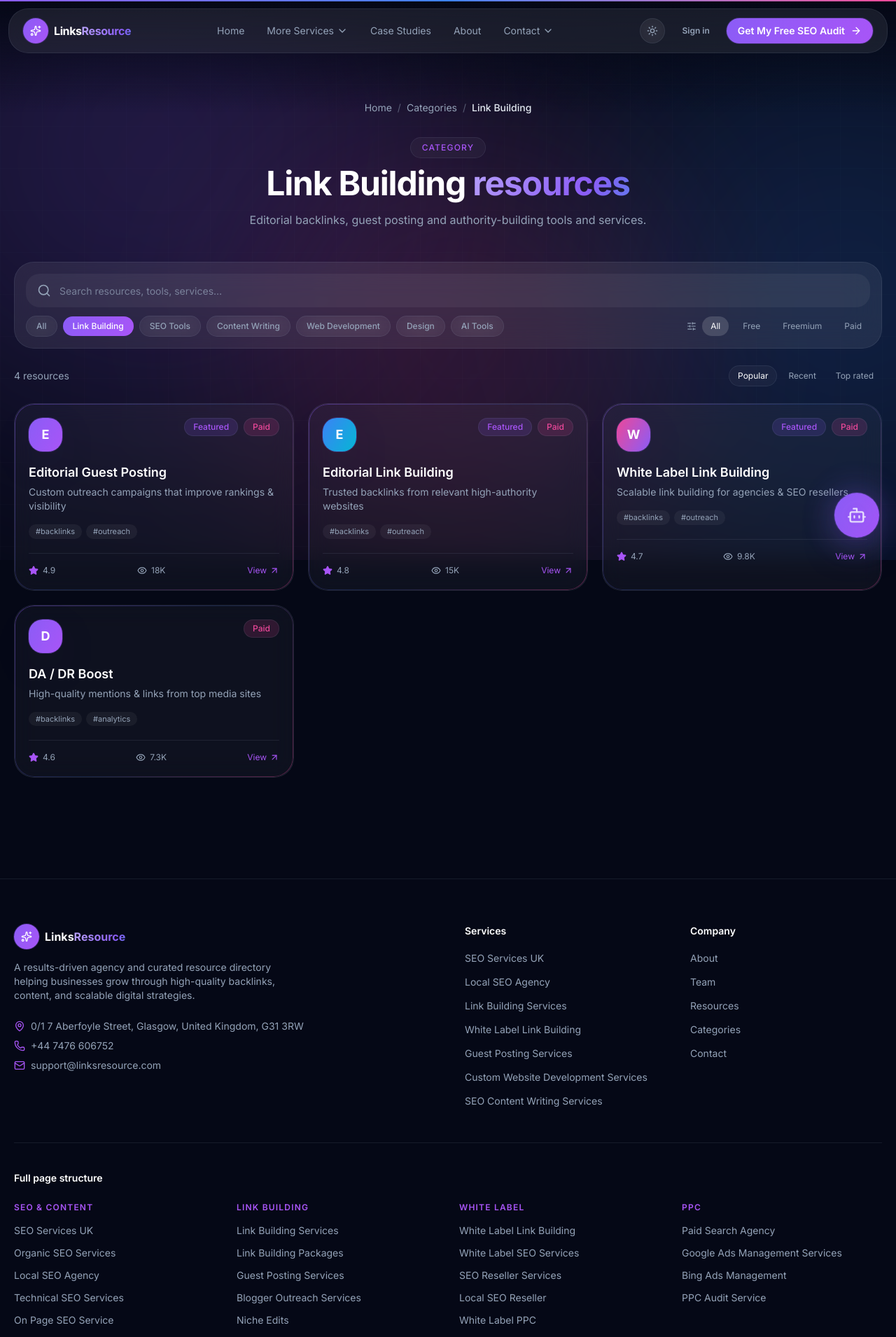
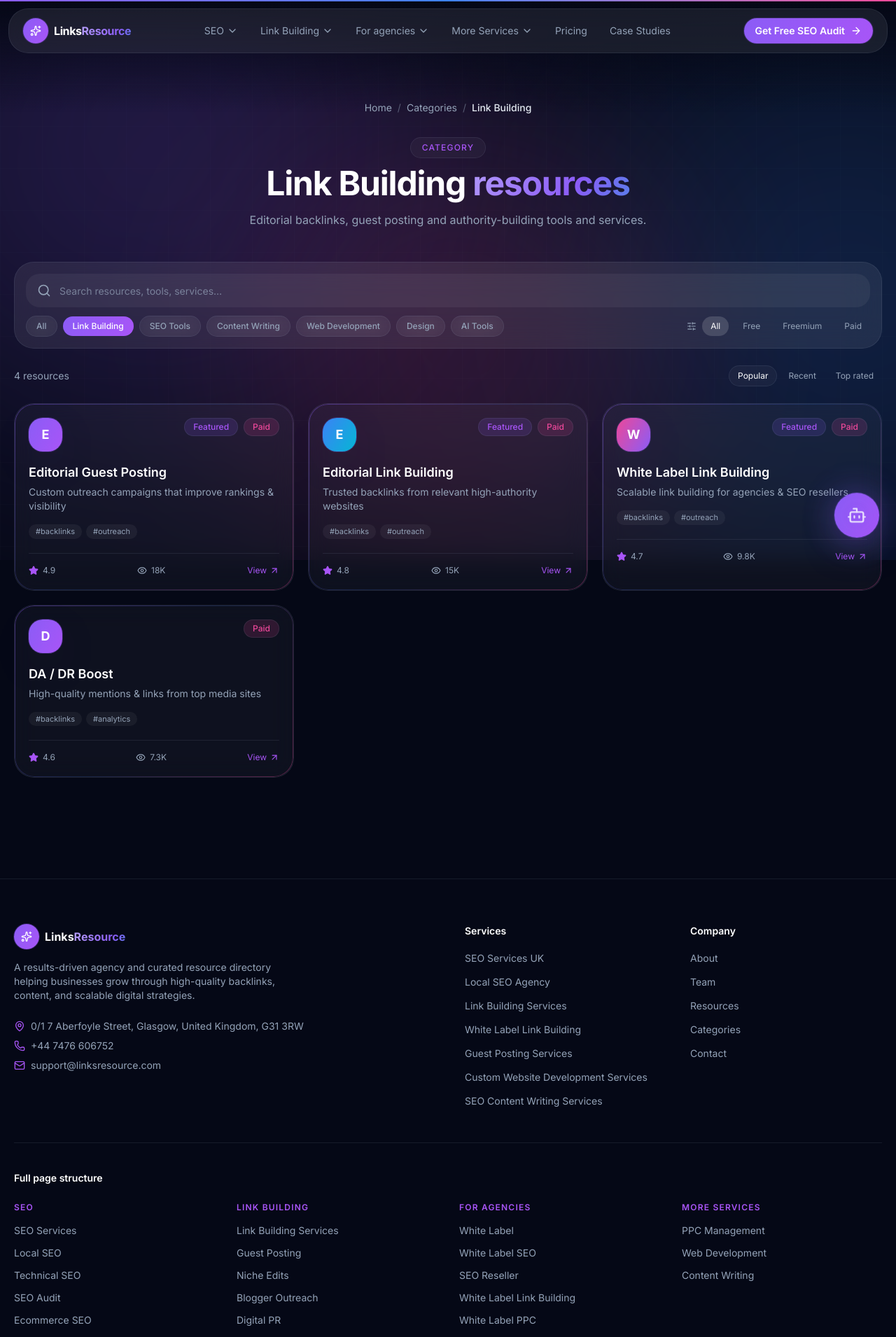
Before and after one commit to zain9082/links-resource, a Next.js app: page /categories/link-building in a window 1280 px wide. Shown: the top 1910 px of the page at 70% size. Built offline with nearby package versions, Linux system fonts and the light colour scheme.

Commit message:
feat: replace header with focused service navigation

```diff
--- a/content/pages/navigation.ts
+++ b/content/pages/navigation.ts
@@ -1,24 +1,48 @@
-import type { NavbarMenuSection } from "../../src/lib/data";
 import { visiblePageConfigs } from ".";
 
-export function pageNavigationSections(): NavbarMenuSection[] {
-  const pages = visiblePageConfigs().filter((page) => page.slug !== "/");
-  const groups = [
-    { title: "SEO & Content", accepts: (slug: string) => slug.startsWith("/seo-") || slug.startsWith("/content-writing-services") || slug === "/ai-seo-agency" },
-    { title: "Link Building", accepts: (slug: string) => slug.startsWith("/link-building") || ["/guest-posting-services", "/blogger-outreach-services", "/niche-edits", "/digital-pr-services"].includes(slug) },
-    { title: "White Label", accepts: (slug: string) => slug.startsWith("/white-label") },
-    { title: "PPC", accepts: (slug: string) => slug.startsWith("/ppc-management") },
-    { title: "Web Development", accepts: (slug: string) => slug.startsWith("/web-development") },
-    { title: "Industries", accepts: (slug: string) => slug.startsWith("/industries") },
-    { title: "Locations", accepts: (slug: string) => slug.startsWith("/locations") },
-    { title: "Guides & Results", accepts: (slug: string) => slug.startsWith("/blog") || slug === "/case-studies" },
-  ];
-  return groups.map((group) => ({
-    title: group.title,
-    items: pages.filter((page) => group.accepts(page.slug)).map((page) => ({
-      title: page.title,
-      description: page.metaDescription,
-      href: page.slug,
-    })),
-  })).filter((group) => group.items.length > 0);
+export type HeaderItem = { title: string; description: string; href: string };
+export type HeaderMenu = { title: string; items: HeaderItem[]; bottomLinks?: HeaderItem[] };
+
+const menus: HeaderMenu[] = [
+  { title: "SEO", items: [
+    { title: "SEO Services", description: "Technical, content and authority work in one plan.", href: "/seo-services" },
+    { title: "Local SEO", description: "Win nearby searches and map visibility.", href: "/seo-services/local-seo" },
+    { title: "Technical SEO", description: "Find crawl, speed and indexing blockers.", href: "/seo-services/technical-seo" },
+    { title: "SEO Audit", description: "See what limits rankings and conversions.", href: "/seo-services/seo-audit" },
+    { title: "Ecommerce SEO", description: "Improve product discovery and category performance.", href: "/seo-services/ecommerce-seo" },
+    { title: "AI SEO Agency", description: "Prepare content for AI search discovery.", href: "/ai-seo-agency" },
+  ], bottomLinks: [
+    { title: "Industries →", description: "Find SEO plans for your sector.", href: "/industries" },
+    { title: "Locations →", description: "See local SEO support across the UK.", href: "/locations" },
+  ] },
+  { title: "Link Building", items: [
+    { title: "Link Building Services", description: "Earn relevant authority from vetted publications.", href: "/link-building-services" },
+    { title: "Guest Posting", description: "Place useful articles on real sites.", href: "/guest-posting-services" },
+    { title: "Niche Edits", description: "Add contextual links to existing articles.", href: "/niche-edits" },
+    { title: "Blogger Outreach", description: "Reach publishers matched to your niche.", href: "/blogger-outreach-services" },
+    { title: "Digital PR", description: "Turn newsworthy stories into earned coverage.", href: "/digital-pr-services" },
+    { title: "Link Building Packages", description: "Compare outreach scope and campaign options.", href: "/link-building-services/packages" },
+  ] },
+  { title: "For agencies", items: [
+    { title: "White Label", description: "Scale delivery under your own brand.", href: "/white-label" },
+    { title: "White Label SEO", description: "Offer managed search campaigns to clients.", href: "/white-label/seo" },
+    { title: "SEO Reseller", description: "Resell fulfilment with clear agency reporting.", href: "/white-label/seo/reseller" },
+    { title: "White Label Link Building", description: "Deliver vetted placements behind your brand.", href: "/white-label/link-building" },
+    { title: "White Label PPC", description: "Add paid search without hiring specialists.", href: "/white-label/ppc" },
+    { title: "White Label Web Development", description: "Ship client websites through our team.", href: "/white-label/web-development" },
+  ] },
+  { title: "More Services", items: [
+    { title: "PPC Management", description: "Manage spend, targeting and conversion performance.", href: "/ppc-management" },
+    { title: "Web Development", description: "Build fast sites that support growth.", href: "/web-development" },
+    { title: "Content Writing", description: "Create search-led copy that converts readers.", href: "/content-writing-services" },
+  ] },
+];
+
+export function pageNavigationSections(): HeaderMenu[] {
+  const visible = new Set(visiblePageConfigs().map((page) => page.slug));
+  return menus.map((menu) => ({
+    title: menu.title,
+    items: menu.items.filter((item) => visible.has(item.href)),
+    bottomLinks: menu.bottomLinks?.filter((item) => visible.has(item.href)),
+  })).filter((menu) => menu.items.length || menu.bottomLinks?.length);
 }
--- a/src/components/layout/navbar.tsx
+++ b/src/components/layout/navbar.tsx
@@ -1,68 +1,63 @@
 "use client";
 
 import Link from "next/link";
-import { useEffect, useState } from "react";
+import { useEffect, useRef, useState } from "react";
 import { AnimatePresence, motion } from "framer-motion";
 import { ChevronDown, Menu, Sparkles, X } from "lucide-react";
 import { cn } from "@/lib/utils";
-import { Button } from "@/components/ui/button";
-import { ThemeToggle } from "@/components/layout/theme-toggle";
-import { navigateToHash } from "@/components/layout/hash-scroll";
 import { SeoAuditButton } from "@/components/seo-audit/seo-audit-button";
-import type { NavbarMenuItem, NavbarMenuSection } from "@/lib/data";
+import type { HeaderItem, HeaderMenu } from "../../../content/pages/navigation";
 
-const links = [
+const topLinks = [
+  { href: "/seo-packages", label: "Pricing" },
   { href: "/case-studies", label: "Case Studies" },
-  { href: "/about", label: "About" },
 ];
 
-const contactMenu: NavbarMenuItem[] = [
-  {
-    title: "Contact Us",
-    description: "Talk with our team about your SEO and growth goals.",
-    href: "/contact",
-  },
-  {
-    title: "Book Free Consultation",
-    description: "Request a strategy call and get a growth action plan.",
-    href: "/contact",
-  },
-  {
-    title: "Email Support",
-    description: "Reach us directly: support@linksresource.com",
-    href: "mailto:support@linksresource.com",
-  },
-  {
-    title: "Meet Our Team",
-    description: "See the specialists behind your campaigns.",
-    href: "/team",
-  },
-];
+const navLinkClass = "shrink-0 whitespace-nowrap rounded-full px-2.5 py-2 text-xs text-muted transition-colors hover:bg-white/5 hover:text-white xl:px-3.5 xl:text-sm";
 
-const navLinkClass =
-  "shrink-0 whitespace-nowrap rounded-full px-2.5 py-2 text-xs text-muted transition-colors hover:bg-white/5 hover:text-white xl:px-3.5 xl:text-sm";
+function DropdownItem({ item, onClick }: { item: HeaderItem; onClick: () => void }) {
+  return <Link
+    href={item.href}
+    onClick={onClick}
+    className="block rounded-xl border border-white/10 bg-bg-800/90 p-4 transition-colors hover:border-purple-2/30 hover:bg-bg-700/90"
+  >
+    <span className="block text-sm font-semibold text-white">{item.title}</span>
+    <span className="mt-1 block text-xs leading-relaxed text-muted">{item.description}</span>
+  </Link>;
+}
 
-export function Navbar({ servicesMenu }: { servicesMenu: NavbarMenuSection[] }) {
+export function Navbar({ servicesMenu }: { servicesMenu: HeaderMenu[] }) {
   const [scrolled, setScrolled] = useState(false);
-  const [open, setOpen] = useState(false);
-  const [menu, setMenu] = useState<"more-services" | "contact" | null>(null);
+  const [mobileOpen, setMobileOpen] = useState(false);
+  const [desktopOpen, setDesktopOpen] = useState<string | null>(null);
+  const [mobileSection, setMobileSection] = useState<string | null>(null);
+  const headerRef = useRef<HTMLElement>(null);
 
   useEffect(() => {
     const onScroll = () => setScrolled(window.scrollY > 12);
+    const onOutside = (event: MouseEvent) => {
+      if (!headerRef.current?.contains(event.target as Node)) setDesktopOpen(null);
+    };
+    const onEscape = (event: KeyboardEvent) => {
+      if (event.key === "Escape") { setDesktopOpen(null); setMobileOpen(false); }
+    };
     onScroll();
     window.addEventListener("scroll", onScroll, { passive: true });
-    return () => window.removeEventListener("scroll", onScroll);
+    document.addEventListener("pointerdown", onOutside);
+    document.addEventListener("keydown", onEscape);
+    return () => {
+      window.removeEventListener("scroll", onScroll);
+      document.removeEventListener("pointerdown", onOutside);
+      document.removeEventListener("keydown", onEscape);
+    };
   }, []);
 
-  return (
-    <header className="fixed inset-x-0 top-0 z-50 px-3 pt-3">
-      <nav
-        className={cn(
+  return <header ref={headerRef} className="fixed inset-x-0 top-0 z-50 px-3 pt-3">
+    <nav className={cn(
       "mx-auto flex h-16 max-w-[min(1440px,calc(100vw-1.5rem))] items-center justify-between gap-2 rounded-2xl px-3 transition-all duration-300 sm:px-5 lg:gap-3",
       scrolled ? "glass-strong glow-shadow" : "glass-strong"
-        )}
-      >
-        <Link href="/" className="group flex shrink-0 items-center gap-2">
+    )}>
+      <Link href="/" className="group flex shrink-0 items-center gap-2" onClick={() => { setDesktopOpen(null); setMobileOpen(false); }}>
         <span className="grid size-9 place-items-center rounded-xl bg-gradient-purple glow-shadow">
           <Sparkles className="size-4 text-white" />
         </span>
@@ -72,241 +67,82 @@ export function Navbar({ servicesMenu }: { servicesMenu: NavbarMenuSection[] })
       </Link>
 
       <div className="hidden min-w-0 flex-1 flex-nowrap items-center justify-center gap-0.5 lg:flex xl:gap-1">
-          <Link href="/" className={navLinkClass}>
-            Home
-          </Link>
-
-          <div
-            onMouseEnter={() => setMenu("more-services")}
-            onMouseLeave={() => setMenu(null)}
-            className="relative shrink-0"
+        {servicesMenu.map((section) => <div key={section.title}>
+          <button
+            type="button"
+            aria-expanded={desktopOpen === section.title}
+            aria-controls="header-dropdown"
+            onClick={() => setDesktopOpen(desktopOpen === section.title ? null : section.title)}
+            className={cn(navLinkClass, "inline-flex items-center gap-1")}
           >
-            <button className={cn(navLinkClass, "inline-flex items-center gap-1")}>
-              More Services <ChevronDown className="size-3.5 shrink-0 xl:size-4" />
+            {section.title}<ChevronDown className={cn("size-3.5 shrink-0 transition-transform xl:size-4", desktopOpen === section.title && "rotate-180")} />
           </button>
-            <ServicesMegaMenu open={menu === "more-services"} sections={servicesMenu} />
+        </div>)}
+        {topLinks.map((item) => <Link key={item.href} href={item.href} onClick={() => setDesktopOpen(null)} className={navLinkClass}>{item.label}</Link>)}
       </div>
-
-          {links.map((l) => (
-            <Link
-              key={l.href}
-              href={l.href}
-              className={navLinkClass}
-              onClick={(e) => {
-                if (navigateToHash(l.href)) e.preventDefault();
-              }}
-            >
-              {l.label}
-            </Link>
-          ))}
-          <div
-            onMouseEnter={() => setMenu("contact")}
-            onMouseLeave={() => setMenu(null)}
-            className="relative shrink-0"
-          >
-            <button className={cn(navLinkClass, "inline-flex items-center gap-1")}>
-              Contact <ChevronDown className="size-3.5 shrink-0 xl:size-4" />
-            </button>
-            <MegaMenu open={menu === "contact"} title="GET IN TOUCH" items={contactMenu} />
+      <div className="hidden shrink-0 lg:flex">
+        <SeoAuditButton size="sm" label="Get Free SEO Audit" className="whitespace-nowrap text-xs xl:text-sm" />
       </div>
-        </div>
-
-        <div className="hidden shrink-0 items-center gap-1.5 lg:flex xl:gap-2">
-          <ThemeToggle />
-          <Button asChild variant="ghost" size="sm" className="hidden xl:inline-flex">
-            <Link href="/login">Sign in</Link>
-          </Button>
-          <SeoAuditButton
-            size="sm"
-            responsive
-            className="whitespace-nowrap text-xs xl:text-sm"
-          />
-        </div>
-
       <button
+        type="button"
         aria-label="Toggle menu"
-          onClick={() => setOpen((v) => !v)}
+        aria-expanded={mobileOpen}
+        onClick={() => { setMobileOpen(!mobileOpen); setDesktopOpen(null); }}
         className="grid size-10 shrink-0 place-items-center rounded-xl glass text-white lg:hidden"
       >
-          {open ? <X className="size-5" /> : <Menu className="size-5" />}
+        {mobileOpen ? <X className="size-5" /> : <Menu className="size-5" />}
       </button>
     </nav>
 
     <AnimatePresence>
-        {open && (
-          <motion.div
-            initial={{ opacity: 0, y: -10 }}
-            animate={{ opacity: 1, y: 0 }}
-            exit={{ opacity: 0, y: -10 }}
-            className="mx-auto mt-2 max-w-[min(1440px,calc(100vw-1.5rem))] overflow-hidden rounded-2xl glass-strong p-3 lg:hidden"
-          >
-            <div className="flex flex-col gap-1">
-              <Link
-                href="/"
-                onClick={() => setOpen(false)}
-                className="rounded-xl px-4 py-3 text-sm text-muted hover:bg-white/5 hover:text-white"
-              >
-                Home
-              </Link>
-
-              {servicesMenu.map((section) => (
-                <div key={section.title} className="mt-1">
-                  <p className="px-4 py-2 text-[10px] font-semibold uppercase tracking-[0.14em] text-purple-2">
-                    {section.title}
-                  </p>
-                  {section.items.map((item) => (
-                    <Link
-                      key={item.href}
-                      href={item.href}
-                      onClick={() => setOpen(false)}
-                      className="block rounded-xl px-4 py-2.5 text-sm text-muted hover:bg-white/5 hover:text-white"
-                    >
-                      {item.title}
-                    </Link>
-                  ))}
-                </div>
-              ))}
-
-              {links.map((l) => (
-                <Link
-                  key={l.href}
-                  href={l.href}
-                  onClick={(e) => {
-                    if (navigateToHash(l.href)) e.preventDefault();
-                    setOpen(false);
-                  }}
-                  className="rounded-xl px-4 py-3 text-sm text-muted hover:bg-white/5 hover:text-white"
-                >
-                  {l.label}
-                </Link>
-              ))}
-
-              <Link
-                href="/contact"
-                onClick={() => setOpen(false)}
-                className="rounded-xl px-4 py-3 text-sm text-muted hover:bg-white/5 hover:text-white"
-              >
-                Contact
-              </Link>
-
-              <div className="mt-2 flex gap-2">
-                <ThemeToggle />
-                <Button asChild variant="outline" size="sm" className="flex-1">
-                  <Link href="/login" onClick={() => setOpen(false)}>
-                    Sign in
-                  </Link>
-                </Button>
-                <SeoAuditButton
-                  size="sm"
-                  short
-                  className="flex-1"
-                  onOpen={() => setOpen(false)}
-                />
-              </div>
-            </div>
-          </motion.div>
-        )}
-      </AnimatePresence>
-    </header>
-  );
-}
-
-function MenuItemCard({ item }: { item: NavbarMenuItem }) {
-  const cardClass =
-    "block rounded-xl border border-white/10 bg-bg-800/90 p-4 transition-colors hover:border-purple-2/30 hover:bg-bg-700/90";
-
-  if (item.href.startsWith("mailto:")) {
-    return (
-      <a href={item.href} className={cardClass}>
-        <h4 className="text-sm font-semibold text-white">{item.title}</h4>
-        <p className="mt-1 text-xs leading-relaxed text-muted">{item.description}</p>
-      </a>
-    );
-  }
-
-  return (
-    <Link href={item.href} className={cardClass}>
-      <h4 className="text-sm font-semibold text-white">{item.title}</h4>
-      <p className="mt-1 text-xs leading-relaxed text-muted">{item.description}</p>
-    </Link>
-  );
-}
-
-function ServicesMegaMenu({
-  open,
-  sections,
-}: {
-  open: boolean;
-  sections: NavbarMenuSection[];
-}) {
-  return (
-    <AnimatePresence>
-      {open && (
-        <motion.div
+      {desktopOpen && <motion.div
+        id="header-dropdown"
         initial={{ opacity: 0, y: 8 }}
         animate={{ opacity: 1, y: 0 }}
         exit={{ opacity: 0, y: 8 }}
         transition={{ duration: 0.2 }}
-          className="fixed inset-x-4 top-16 z-50 mx-auto max-h-[75vh] w-[min(1100px,calc(100vw-2rem))] overflow-y-auto rounded-2xl border border-white/15 bg-bg-800/95 p-5 shadow-2xl backdrop-blur-xl"
+        className="fixed inset-x-4 top-20 z-50 mx-auto hidden max-h-[75vh] w-[min(760px,calc(100vw-2rem))] overflow-y-auto rounded-2xl border border-white/15 bg-bg-800/95 p-5 shadow-2xl backdrop-blur-xl lg:block"
       >
-          <p className="mb-4 text-xs font-semibold uppercase tracking-[0.16em] text-purple-2">
-            Our Services
-          </p>
-          <div className="grid grid-cols-2 gap-5 xl:grid-cols-4">
-            {sections.map((section, index) => (
-              <div
-                key={section.title}
-                className={cn(
-                  "min-w-0",
-                  index > 0 && "border-l border-white/10 pl-5"
-                )}
+        {servicesMenu.filter((section) => section.title === desktopOpen).map((section) => <div key={section.title}>
+          <p className="mb-4 text-xs font-semibold uppercase tracking-[0.16em] text-purple-2">{section.title}</p>
+          <div className="grid gap-3 sm:grid-cols-2">
+            {section.items.map((item) => <DropdownItem key={item.href} item={item} onClick={() => setDesktopOpen(null)} />)}
+          </div>
+          {!!section.bottomLinks?.length && <div className="mt-4 grid gap-3 border-t border-white/10 pt-4 sm:grid-cols-2">
+            {section.bottomLinks.map((item) => <DropdownItem key={item.href} item={item} onClick={() => setDesktopOpen(null)} />)}
+          </div>}
+        </div>)}
+      </motion.div>}
+    </AnimatePresence>
+
+    <AnimatePresence>
+      {mobileOpen && <motion.div
+        initial={{ opacity: 0, y: -10 }}
+        animate={{ opacity: 1, y: 0 }}
+        exit={{ opacity: 0, y: -10 }}
+        className="mx-auto mt-2 max-h-[calc(100vh-6rem)] max-w-[min(1440px,calc(100vw-1.5rem))] overflow-y-auto rounded-2xl glass-strong p-3 lg:hidden"
       >
-                <p className="mb-3 text-[10px] font-semibold uppercase tracking-[0.14em] text-white/70">
-                  {section.title}
-                </p>
-                <div className="flex flex-col gap-2.5">
-                  {section.items.map((item) => (
-                    <MenuItemCard key={item.title} item={item} />
-                  ))}
+        {servicesMenu.map((section) => <div key={section.title} className="border-b border-white/10">
+          <button
+            type="button"
+            aria-expanded={mobileSection === section.title}
+            onClick={() => setMobileSection(mobileSection === section.title ? null : section.title)}
+            className="flex w-full items-center justify-between rounded-xl px-4 py-3 text-left text-sm font-medium text-white"
+          >
+            {section.title}<ChevronDown className={cn("size-4 text-purple-2 transition-transform", mobileSection === section.title && "rotate-180")} />
+          </button>
+          {mobileSection === section.title && <div className="space-y-2 px-2 pb-3">
+            {section.items.map((item) => <DropdownItem key={item.href} item={item} onClick={() => setMobileOpen(false)} />)}
+            {!!section.bottomLinks?.length && <div className="space-y-2 border-t border-white/10 pt-3">
+              {section.bottomLinks.map((item) => <DropdownItem key={item.href} item={item} onClick={() => setMobileOpen(false)} />)}
+            </div>}
+          </div>}
+        </div>)}
+        {topLinks.map((item) => <Link key={item.href} href={item.href} onClick={() => setMobileOpen(false)} className="block rounded-xl px-4 py-3 text-sm text-white">{item.label}</Link>)}
+        <div className="mt-2 px-2 pb-2">
+          <SeoAuditButton size="sm" label="Get Free SEO Audit" className="w-full" onOpen={() => setMobileOpen(false)} />
         </div>
-              </div>
-            ))}
-          </div>
-        </motion.div>
-      )}
+      </motion.div>}
     </AnimatePresence>
-  );
+  </header>;
 }
-
-function MegaMenu({
-  open,
-  title,
-  items,
-}: {
-  open: boolean;
-  title: string;
-  items: NavbarMenuItem[];
-}) {
-  return (
-    <AnimatePresence>
-      {open && (
-        <motion.div
-          initial={{ opacity: 0, y: 8 }}
-          animate={{ opacity: 1, y: 0 }}
-          exit={{ opacity: 0, y: 8 }}
-          transition={{ duration: 0.2 }}
-          className="absolute left-1/2 top-[calc(100%+8px)] z-50 w-[860px] -translate-x-1/2 rounded-2xl border border-white/15 bg-bg-800/95 p-5 shadow-2xl backdrop-blur-xl"
-        >
-          <p className="mb-3 text-xs font-semibold uppercase tracking-[0.16em] text-purple-2">
-            {title}
-          </p>
-          <div className="grid grid-cols-2 gap-3">
-            {items.map((item) => (
-              <MenuItemCard key={item.title} item={item} />
-            ))}
-          </div>
-        </motion.div>
-      )}
-    </AnimatePresence>
-  );
-}
--- a/src/components/seo-audit/seo-audit-button.tsx
+++ b/src/components/seo-audit/seo-audit-button.tsx
@@ -9,12 +9,14 @@ import { cn } from "@/lib/utils";
 type SeoAuditButtonProps = Omit<ButtonProps, "onClick"> & {
   short?: boolean;
   responsive?: boolean;
+  label?: string;
   onOpen?: () => void;
 };
 
 export function SeoAuditButton({
   short = false,
   responsive = false,
+  label,
   onOpen,
   className,
   size = "md",
@@ -34,14 +36,14 @@ export function SeoAuditButton({
       }}
       {...props}
     >
-      {responsive ? (
+      {label ?? (responsive ? (
         <>
           <span className="hidden xl:inline">{seoAuditContent.label}</span>
           <span className="xl:hidden">{seoAuditContent.shortLabel}</span>
         </>
       ) : (
         short ? seoAuditContent.shortLabel : seoAuditContent.label
-      )}
+      ))}
       <ArrowRight className="size-4" />
     </Button>
   );
```
Lines whose indentation alone changed are shown as unchanged.
